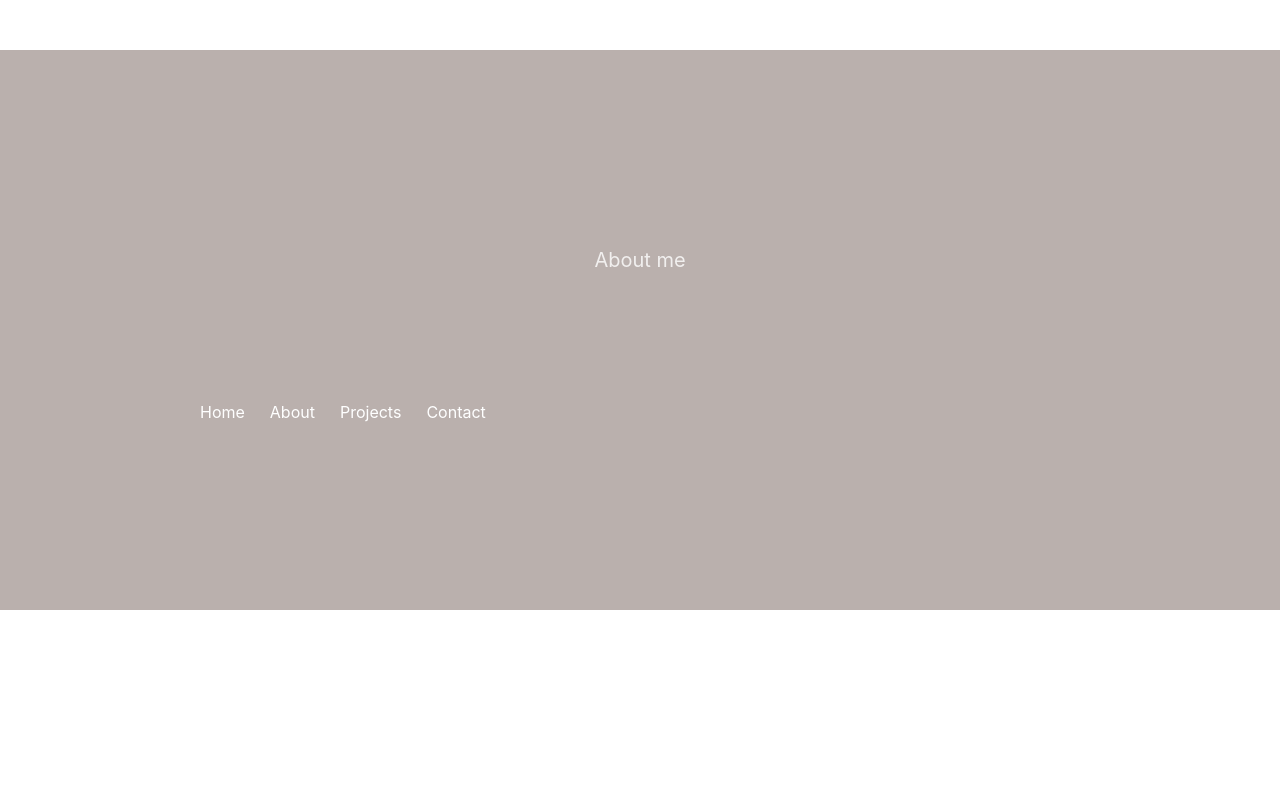
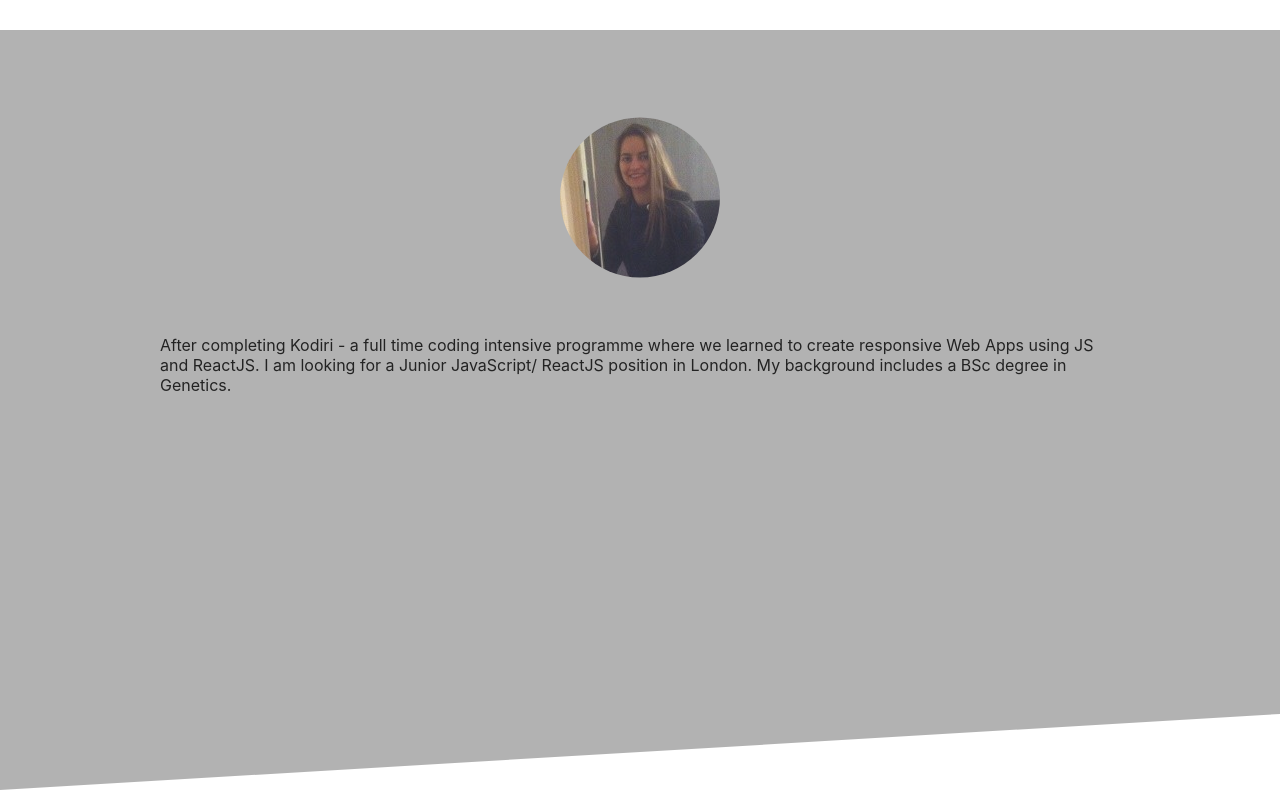
Before and after one commit to megan345/react-gh-pages, a React (Create React App) app: page /#/about in a window 1280 px wide. Built offline with nearby package versions, Linux system fonts and the light colour scheme.

Commit message:
Added About, Projects & Contact

```diff
--- a/src/App.css
+++ b/src/App.css
@@ -3,6 +3,38 @@
   background: #D38312;  /* fallback for old browsers */
   background: -webkit-linear-gradient(to right, #A83279, #D38312);  /* Chrome 10-25, Safari 5.1-6 */
   background: linear-gradient(to right, #A83279, #D38312); /* W3C, IE 10+/ Edge, Firefox 16+, Chrome 26+, Opera 12+, Safari 7+ */
+}
+
+.aboutme {
+  /* position: absolute; */
+  clip-path: inset(0px 0px 0px 0px);
+  background: rgba(0,0,0,.3);
+  clip-path: polygon(0 0, 100% 0px, 100% 90%, 0 100%);
+  height: 95vh;
+  margin-top: 30px;
+  margin-left: 0;
+  display: flex;
+}
+
+.projects {
+  background: white;
+  height: 95vh;
+}
+
+.contact {
+  background: rgba(0,0,0,.3);
+  padding-bottom: 20px;
+}
+
+.contact p {
+  margin: 0 auto;
+  padding: 0.3em;
+  text-align: center;
+}
+
+.me {
+ clip-path: circle(80px);
+ justify-items: center;
 }
 
 .navbar li {
@@ -49,7 +81,7 @@ span {
   background-size: cover;
   text-align: center;
   width: 100%;
-  height: 70vh;
+  height: 75vh;
   margin-top: 50px;
   display: flex;
   flex-direction: column;
@@ -82,6 +114,22 @@ span {
   border-radius: 0px;
   margin: 0 auto;
   text-align: left;
+}
+
+.about {
+    /* display: flex; */
+    background-color:none;
+    opacity: 0.8;
+    width: 75%;
+    height: 30%;
+    border-radius: 0px;
+    margin: 0 auto;
+    text-align: left;
+}
+
+.aboutImage {
+  text-align: center;
+  margin-top: 50px;
 }
 
 .banner-text h1 {
--- a/src/components/aboutme.js
+++ b/src/components/aboutme.js
@@ -1,25 +1,23 @@
 import React, { Component } from 'react';
+import me from '../assets/me.jpg';
 
 class AboutMe extends Component {
     render(){
         return(
         <div>
-            <div className="intro">
-                    <div className="banner-text">
-                        <p>About me</p>
+            <div className="aboutme">
+                    <div className="about">
+                        <div className="aboutImage">
+                            <img className="me" src={me}></img>
+                        </div>
+                        <p>After completing Kodiri - a full time coding
+                        intensive programme where we learned to create
+                        responsive Web Apps using JS and ReactJS.
+                        I am looking for a Junior JavaScript/ ReactJS
+                        position in London. My background includes a
+                        BSc degree in Genetics. </p>
                     {/* hr */}
                     </div>
-                <div className="banner-box">
-
-                    <div className="nav">
-                        <ul className="navbar">
-                            <li>Home</li>
-                            <li>About</li>
-                            <li>Projects</li>
-                            <li>Contact</li>
-                        </ul>
-                    </div>
-                </div>
             </div>
 
         </div>
--- a/src/components/contact.js
+++ b/src/components/contact.js
@@ -3,9 +3,21 @@ import React, { Component } from 'react';
 class Contact extends Component {
     render(){
         return(
-            <div>
-                <h1>Contact Page</h1>
+        <div>
+            <div className="contact">
+                    <div>
+                        <p style={{'color': 'black'}}>Contact</p>
+                    {/* hr */}
+                        <p>Email: meganlr504@gmail.com</p>
+                        <p>Phone: 07484 268697</p>
+                        <p>LinkedIn</p>
+                        <p>CV</p>
+                    </div>
+                <div className="banner-box">
+
+                </div>
             </div>
+        </div>
         )
     }
 }
--- a/src/components/home.js
+++ b/src/components/home.js
@@ -2,6 +2,8 @@ import React, { Component } from 'react';
 import styled from 'styled-components';
 import About from './aboutme';
 import jquery from 'jquery';
+import Projects from './projects';
+import Contact from './contact';
 
 class Home extends Component {
     render(){
@@ -60,6 +62,8 @@ class Home extends Component {
         </div>
 
         <About/>
+        <Projects/>
+        <Contact/>
     </div>
 
 
--- a/src/components/projects.js
+++ b/src/components/projects.js
@@ -1,6 +1,22 @@
-// import React, { Component } from 'react';
+import React, { Component } from 'react';
 
-// class Projects extends Component {
+class Projects extends Component {
+    render(){
+        return(
+        <div>
+            <div className="projects">
+                    <div className="banner-text">
+                        <p style={{'color': 'black'}}>Projects</p>
+                    {/* hr */}
+                    </div>
+                <div className="banner-box">
 
-// }
-// export default Projects;
+                </div>
+            </div>
+
+        </div>
+        )
+    }
+}
+
+export default Projects;
```
Also changed, not shown: src/assets/me.jpg (added).
